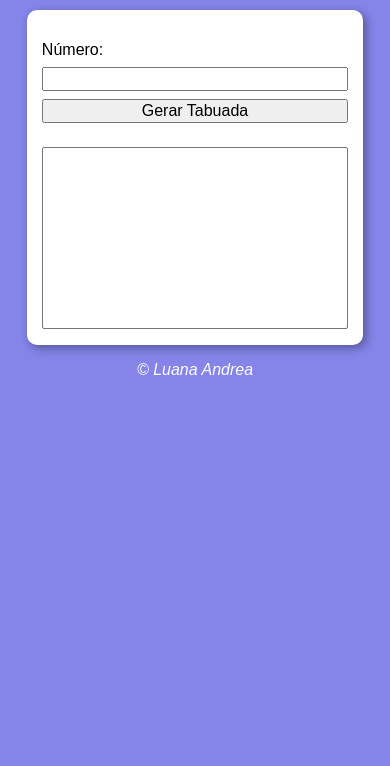
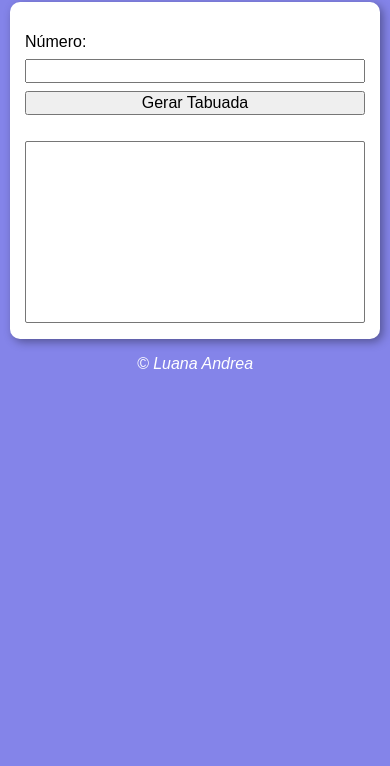
Before and after one commit to luana-andrea/Tabuada, a plain HTML site: page index.html in a window 390 px wide. Shown: the part 78-844 px from the top of the page. Drawn offline with Linux system fonts and the light colour scheme.

Commit message:
Update estilo.css

```diff
--- a/estilo.css
+++ b/estilo.css
@@ -1,6 +1,9 @@
 body {
     background-color: rgb(132, 132, 233);
     font: normal 15pt Arial;
+    margin: 0;
+    padding: 20px;
+    box-sizing: border-box;
 }
 
 header {
@@ -12,10 +15,20 @@ section {
     background: white;
     border-radius: 10px;
     padding: 15px;
-    width: 90px;
+    width: 90%;
     max-width: 500px;
     margin: auto;
     box-shadow: 3px 3px 10px rgba(0, 0, 0, 0.363);
+    box-sizing: border-box;
+}
+
+input, select {
+    font-size: 16px;
+}
+
+select {
+    width: 100%;
+    margin-top: 10px;
 }
 
 footer {
@@ -31,17 +44,18 @@ footer {
     }
 
     section {
-        width: 95%;
-        padding: 15px;
-        box-sizing: border-box;
+        width: 100%;
+    }
+
+    p {
+        display: flex;
+        flex-direction: column;
+        gap: 8px;
     }
 
     input[type="number"],
-    input[type="button"],
-    select {
+    input[type="button"] {
         width: 100%;
-        margin-top: 8px;
-        font-size: 16px;
         box-sizing: border-box;
     }
 
```
